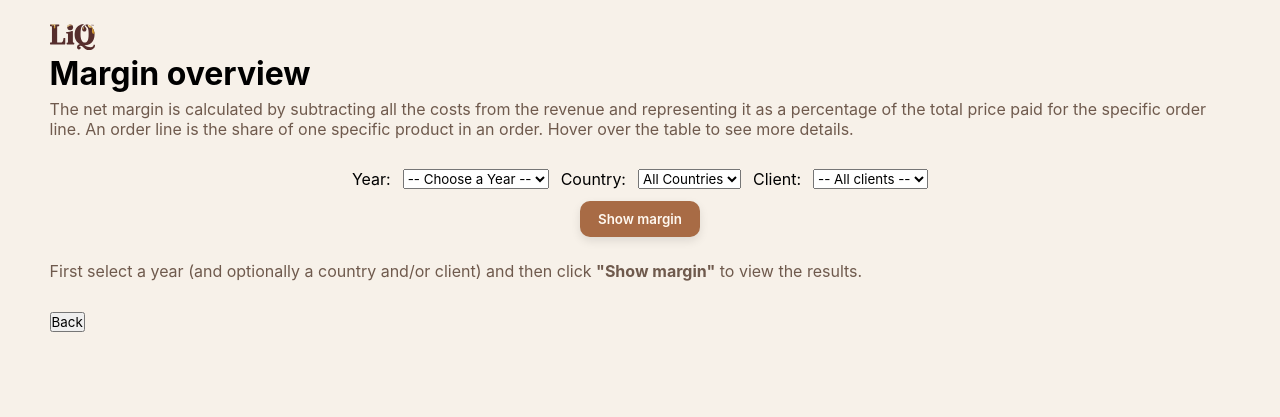
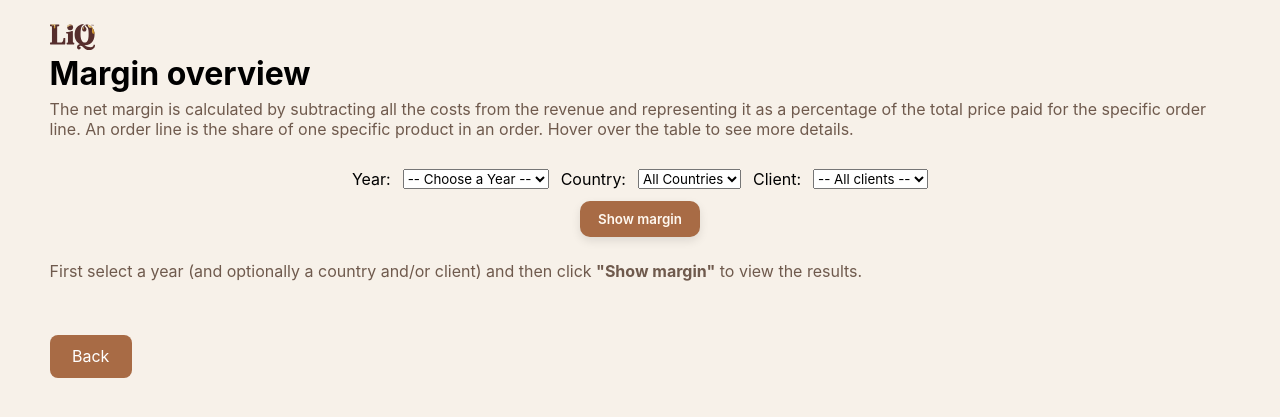
Before and after one commit to A-D-DBS-application/web-application-2025-group-22, a Flask app: page /margin in a window 1280 px wide. Shown: the top 417 px of the page. Run offline with Flask 3, Linux system fonts and the light colour scheme.

Commit message:
back button

```diff
--- a/app/templates/margin.html
+++ b/app/templates/margin.html
@@ -267,6 +267,28 @@
             color: #4f4f4f;
         }
 
+
+        .back-button {
+            margin-top: 1.5rem;
+            padding: 0.7rem 1.4rem;
+            border: none;
+            border-radius: 8px;
+            background-color: #a86b45;
+            color: #fff;
+            cursor: pointer;
+            font-size: 1rem;
+            transition: background-color 0.2s ease, box-shadow 0.2s ease;
+        }
+
+        .back-button:hover {
+            background-color: #945f3c;
+            box-shadow: 0 2px 6px rgba(0, 0, 0, 0.18);
+        }
+
+        .back-button:hover {
+            background-color: #e6e6e6;
+            box-shadow: 0 2px 6px rgba(0, 0, 0, 0.1);
+        }
         /* Standard button styling */
         .primary-button {
             padding: 10px 18px;
@@ -467,7 +489,7 @@
         {% endif %}
     </div>
 
-    <a href="{{ url_for('main.home_page') }}"><button class="back-button">Back</button></a>
+    <button class="back-button" onclick="window.location.href='/home'">Back</button>
 </div>
 
 <script>
```
